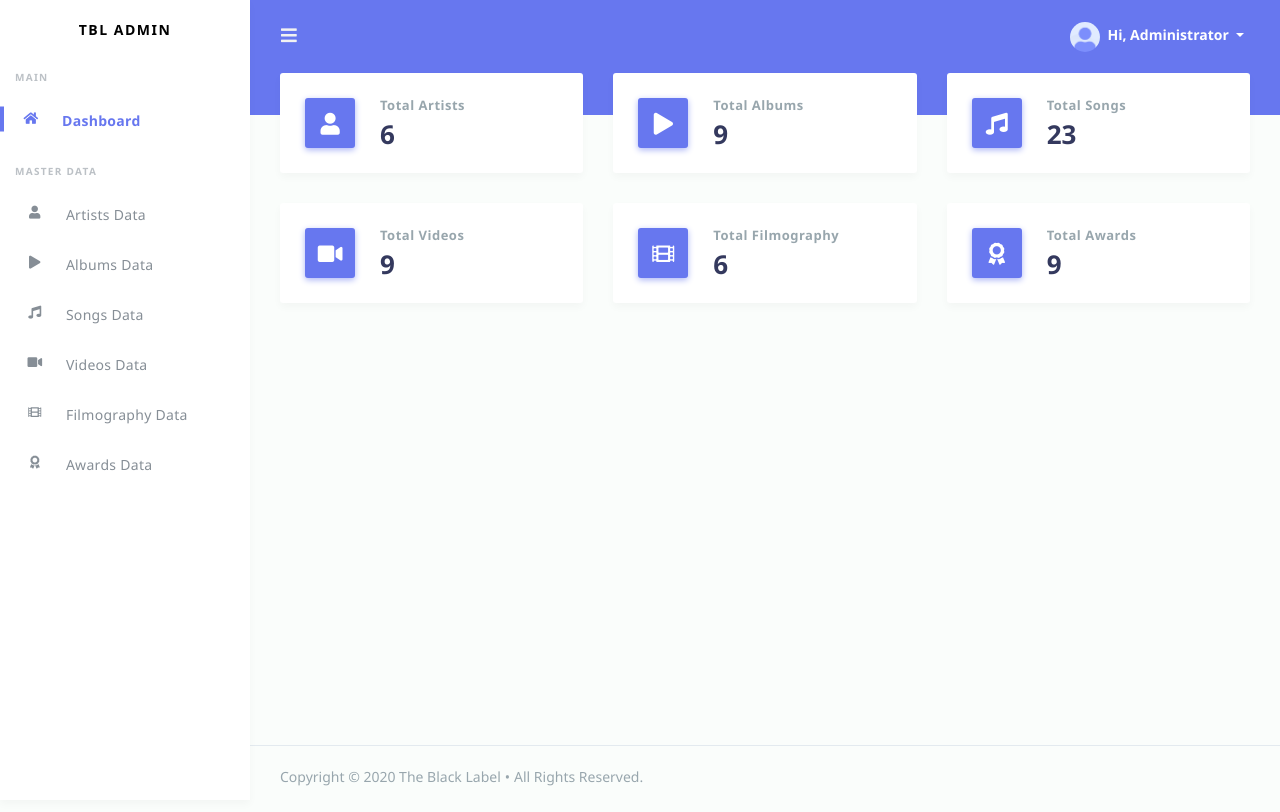
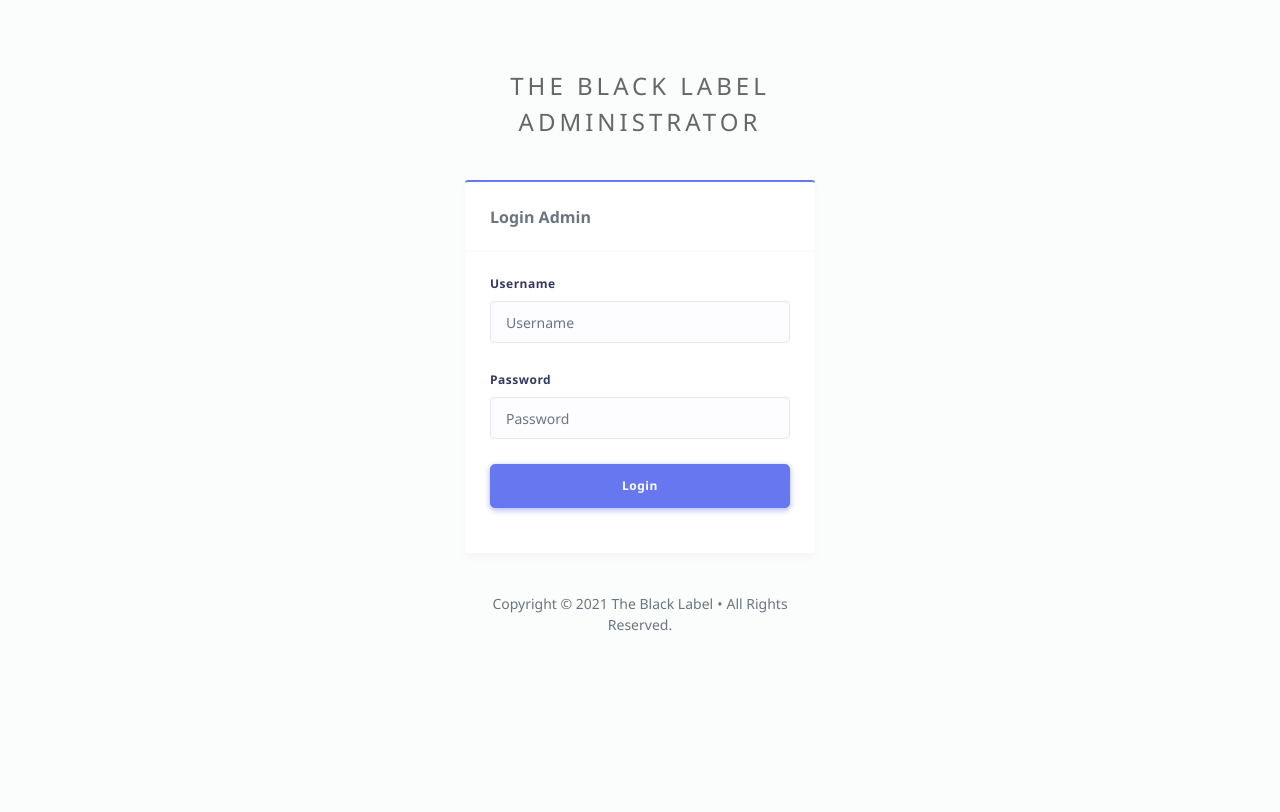
Before and after one commit to dianfrf/THEBLACKLABEL-Prototype, a CodeIgniter app: page /theblacklabel/TBL_Admin in a window 1280 px wide. After the commit the page ends 631 px from the top, so only its background shows below. Run offline with CodeIgniter, Linux system fonts and the light colour scheme; data comes from the database, SQL or seed files in the repository; both versions use the stored data as it was after the commit; some web fonts are replaced.

Commit message:
Add login and logout

```diff
--- a/application/config/routes.php
+++ b/application/config/routes.php
@@ -60,6 +60,8 @@ $route['Album_Detail/(:any)/(:any)'] = 'TBLController/albumdetail/$1/$2';
 $route['Multimedia/(:any)'] = 'TBLController/multimedia/$1';
 
 $route['TBL_Admin'] = 'AdminController';
+$route['Admin_Login'] = 'AdminController/admin_login';
+$route['Dashboard'] = 'AdminController/dashboard';
 $route['Artists_Data'] = 'AdminController/artists_data';
 $route['Albums_Data'] = 'AdminController/albums_data';
 $route['Songs_Data'] = 'AdminController/songs_data';
--- a/application/controllers/AdminController.php
+++ b/application/controllers/AdminController.php
@@ -7,6 +7,46 @@
         }
 
         public function index()
+        {
+            $this->load->view('admin/auth/v_adminlogin');
+        }
+
+        public function admin_login()
+        {
+            $this->form_validation->set_rules('username', 'Username', 'trim|required', array('required' => 'Username must be fill in.'));
+            $this->form_validation->set_rules('password', 'Password', 'trim|required', array('required' => 'Password must be fill in.'));
+            if ($this->form_validation->run() == TRUE) {
+                $username    = $this->input->post('username');
+                $password    = md5($this->input->post('password'));
+                if ($this->M_Admin->do_admin_login($username,$password)->num_rows() > 0) {
+                    $data = $this->M_Admin->do_admin_login($username,$password)->row();
+                    $dataadmin = array(
+                        'login' => TRUE,
+                        'username' => $data->username,
+                        'admin_name' => $data->admin_name,
+                        'id_admin' => $data->id_admin
+                    );
+                    $this->session->set_userdata($dataadmin);
+                    redirect('Dashboard','refresh');
+                }
+                else {
+                    $this->session->set_flashdata('msg', '<div class="alert alert-danger">Login failed. Please check again your username and password.</div>');
+                    redirect('TBL_Admin');
+                }
+            }
+            else {
+                $this->session->set_flashdata('msg', '<div class="alert alert-warning">'.validation_errors().'</div>');
+                redirect('TBL_Admin');
+            }
+        }
+
+        public function admin_logout()
+        {
+            $this->session->sess_destroy();
+            redirect('TBL_Admin', 'refresh');
+        }
+
+        public function dashboard()
         {
             $data['content'] = 'admin/v_dashboard';
             $data['active'] = 'Dashboard';
--- a/application/models/M_Admin.php
+++ b/application/models/M_Admin.php
@@ -1,6 +1,10 @@
 <?php
     defined('BASEPATH') OR exit('No direct script access allowed');
     class M_Admin extends CI_Model {
+        public function do_admin_login($username,$password)
+        {
+            return $this->db->where('username', $username)->where('password', $password)->get('admin');
+        }
 //GET AND COUNT ALL DATA
         public function get_artistsdata()
         {
--- /dev/null
+++ b/application/views/admin/auth/v_adminlogin.php
@@ -0,0 +1,63 @@
+<!DOCTYPE html>
+<html lang="en">
+    <head>
+        <meta charset="UTF-8">
+        <meta content="width=device-width, initial-scale=1, maximum-scale=1, shrink-to-fit=no" name="viewport">
+        <title>Login | TBL Admin</title>
+        <link rel="stylesheet" href="<?=base_url()?>Asset/css/bootstrap.min.css">
+        <link rel="stylesheet" href="<?=base_url()?>Asset/fonts/fontawesome/css/all.min.css">
+        <link rel="stylesheet" href="<?=base_url()?>Asset/css/style.min.css">
+        <link rel="stylesheet" href="<?=base_url()?>Asset/css/components.min.css">
+    </head>
+    <body style="overflow: hidden">
+        <div id="app">
+            <section class="section">
+                <div class="container mt-5">
+                    <div class="row">
+                        <div class="col-12 col-sm-8 offset-sm-2 col-md-6 offset-md-3 col-lg-6 offset-lg-3 col-xl-4 offset-xl-4">
+                            <div class="login-brand">
+                                The Black Label Administrator
+                            </div>
+                            <?php if ($this->session->flashdata('msg') != null) { ?>
+                                <?php echo $this->session->flashdata('msg');?>
+                            <?php } ?>
+                            <div class="card card-primary">
+                                <div class="card-header"><h4>Login Admin</h4></div>
+                                <div class="card-body">
+                                    <form method="POST" action="<?=base_url('Admin_Login')?>">
+                                        <div class="form-group">
+                                            <div class="d-block">
+                                	            <label for="username" class="control-label">Username</label>
+                                            </div>
+                                            <input type="text" class="form-control" name="username" tabindex="2" autocomplete="off" placeholder="Username">
+                                        </div>
+                                        <div class="form-group">
+                                            <div class="d-block">
+                                	            <label for="password" class="control-label">Password</label>
+                                            </div>
+                                            <input id="password" type="password" class="form-control" name="password" tabindex="2" autocomplete="off" placeholder="Password">
+                                        </div>
+                                        <div class="form-group">
+                                            <input type="submit" class="btn btn-primary btn-lg btn-block" name="login" value="Login">
+                                        </div>
+                                    </form>
+                                </div>
+                            </div>
+                            <div class="simple-footer">
+                                Copyright &copy; 2021 The Black Label<div class="bullet"></div>All Rights Reserved.
+                            </div>
+                        </div>
+                    </div>
+                </div>
+            </section>
+        </div>
+        <script src="<?=base_url()?>Asset/js/jquery-3.2.1.min.js"></script>
+        <script src="<?=base_url()?>Asset/modules/tooltip.js"></script>
+        <script src="<?=base_url()?>Asset/js/bootstrap.min.js"></script>
+        <script src="<?=base_url()?>Asset/modules/nicescroll/jquery.nicescroll.min.js"></script>
+        <script src="<?=base_url()?>Asset/js/stisla.js"></script>
+        <script src="<?=base_url()?>Asset/js/page/index-0.js"></script>
+        <script src="<?=base_url()?>Asset/js/scripts.js"></script>
+        <script src="<?=base_url()?>Asset/js/custom.js"></script>
+    </body>
+</html>
--- a/application/views/admin/v_layout.php
+++ b/application/views/admin/v_layout.php
@@ -10,6 +10,7 @@
         <link rel="stylesheet" href="<?=base_url()?>Asset/css/components.min.css">
     </head>
     <body>
+        <?php if($this->session->userdata('login') == FALSE) {redirect('TBL_Admin');}?>
         <div id="app">
             <div class="main-wrapper main-wrapper-1">
                 <div class="navbar-bg"></div>
@@ -23,10 +24,10 @@
                         <li class="dropdown">
                             <a href="#" data-toggle="dropdown" class="nav-link dropdown-toggle nav-link-lg nav-link-user">
                                 <img alt="image" src="<?=base_url()?>Asset/img/avatar-1.png" class="rounded-circle mr-1">
-                                <div class="d-sm-none d-lg-inline-block">Hi, Administrator</div>
+                                <div class="d-sm-none d-lg-inline-block">Hi, <?=$this->session->userdata('admin_name')?></div>
                             </a>
                             <div class="dropdown-menu dropdown-menu-right">
-                                <a href="<?=base_url('Admin/admin_logout')?>" class="dropdown-item has-icon text-danger">
+                                <a href="<?=base_url('AdminController/admin_logout')?>" class="dropdown-item has-icon text-danger">
                                     <i class="fas fa-sign-out-alt"></i> Logout
                                 </a>
                             </div>
@@ -44,7 +45,7 @@
                         <ul class="sidebar-menu">
                             <li class="menu-header">MAIN</li>
                             <li class="<?= ($active == "Dashboard") ? 'active' : ''; ?>">
-                                <a class="nav-link" href="<?=base_url('TBL_Admin')?>">
+                                <a class="nav-link" href="<?=base_url('Dashboard')?>">
                                     <i class="fas fa-home"></i><span>Dashboard</span>
                                 </a>
                             </li>
@@ -89,7 +90,7 @@
                 </div>
                 <footer class="main-footer">
                     <div class="footer-left">
-                        Copyright &copy; 2020 The Black Label<div class="bullet"></div>All Rights Reserved.
+                        Copyright &copy; 2021 The Black Label<div class="bullet"></div>All Rights Reserved.
                     </div>
                 </footer>
             </div>
--- a/application/views/front/v_home.php
+++ b/application/views/front/v_home.php
@@ -1,5 +1,6 @@
 <div class="jumbotron header">
-    <center><img src="<?=base_url()?>Asset/img/poster/poster1.jpg" class="post lazyload"></center>
+    <img src="<?=base_url()?>Asset/img/header.png" class="post lazyload">
+    <img src="<?=base_url()?>Asset/img/header_mb.png" class="postmb lazyload">
 </div>
 <div class="jumbotron home twitter-feed">
     <div class="container-fluid">
```
Also changed, not shown: Asset/style.css (+16 -22 lines), theblacklabel.sql (+42 -10 lines), Asset/img/artists/zion_t.png (added), Asset/img/artists/ziont.png (deleted), Asset/img/artists/ziont1.png (deleted), Asset/img/header.png (added), Asset/img/header_mb.png (added), Asset/img/poster/poster1.jpg (deleted).
